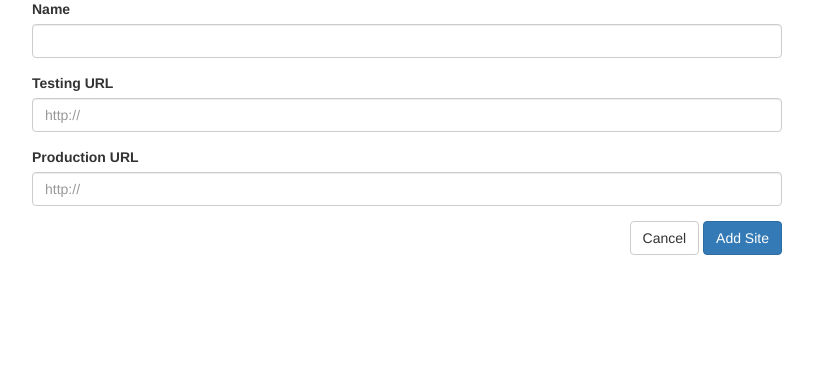
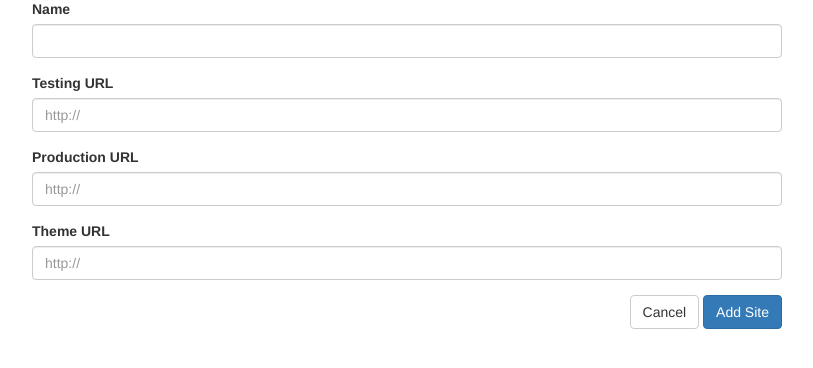
Before and after one commit to gravic/wordpress-deploy, a Flask app: page /sites/add in a window 1280 px wide. Shown: the part 141-509 px from the top of the page, without its empty margins (233-1046 px from the left). Run offline with Flask 2, Linux system fonts and the light colour scheme; the visitor is signed in with stand-in values (Sample User, id 1); data comes from the database, SQL or seed files in the repository; some libraries are stand-ins or nearby versions.

Commit message:
Add form fields for viewing/changing the theme URL

```diff
--- a/templates/sites/add.html
+++ b/templates/sites/add.html
@@ -19,6 +19,10 @@
                     <label class="control-label" for="production_url">Production URL</label>
                     <input class="form-control" type="url" name="production_url" placeholder="http://">
                 </div>
+                <div class="form-group">
+                    <label class="control-label" for="theme_url">Theme URL</label>
+                    <input class="form-control" type="url" name="theme_url" placeholder="http://">
+                </div>
                 <div class="form-group pull-right">
                     <a class="btn btn-default" href="{{url_for('sites')}}">Cancel</a>
                     <input class="btn btn-primary" type="submit" value="Add Site">
--- a/templates/sites/edit.html
+++ b/templates/sites/edit.html
@@ -19,6 +19,10 @@
                     <label class="control-label" for="production_url">Production URL</label>
                     <input class="form-control" type="url" name="production_url" value="{{site.production_url}}" placeholder="http://">
                 </div>
+                <div class="form-group">
+                    <label class="control-label" for="theme_url">Theme URL</label>
+                    <input class="form-control" type="url" name="theme_url" value="{{site.theme_url}}" placeholder="http://">
+                </div>
                 <div class="form-group pull-right">
                     <a class="btn btn-default" href="{{url_for('sites')}}">Cancel</a>
                     <input class="btn btn-primary" type="submit" value="Update Site">
--- a/templates/sites/sites.html
+++ b/templates/sites/sites.html
@@ -33,6 +33,7 @@
                         <td>{{site.name}}</td>
                         <td><a href="{{site.testing_url}}" target="_blank">{{site.testing_url}}</a></td>
                         <td><a href="{{site.production_url}}" target="_blank">{{site.production_url}}</a></td>
+                        <td><a href="{{site.theme_url}}" target="_blank">{{site.theme_url}}</a></td>
                     </tr>
                 {% endfor %}
                 </tbody>
```
